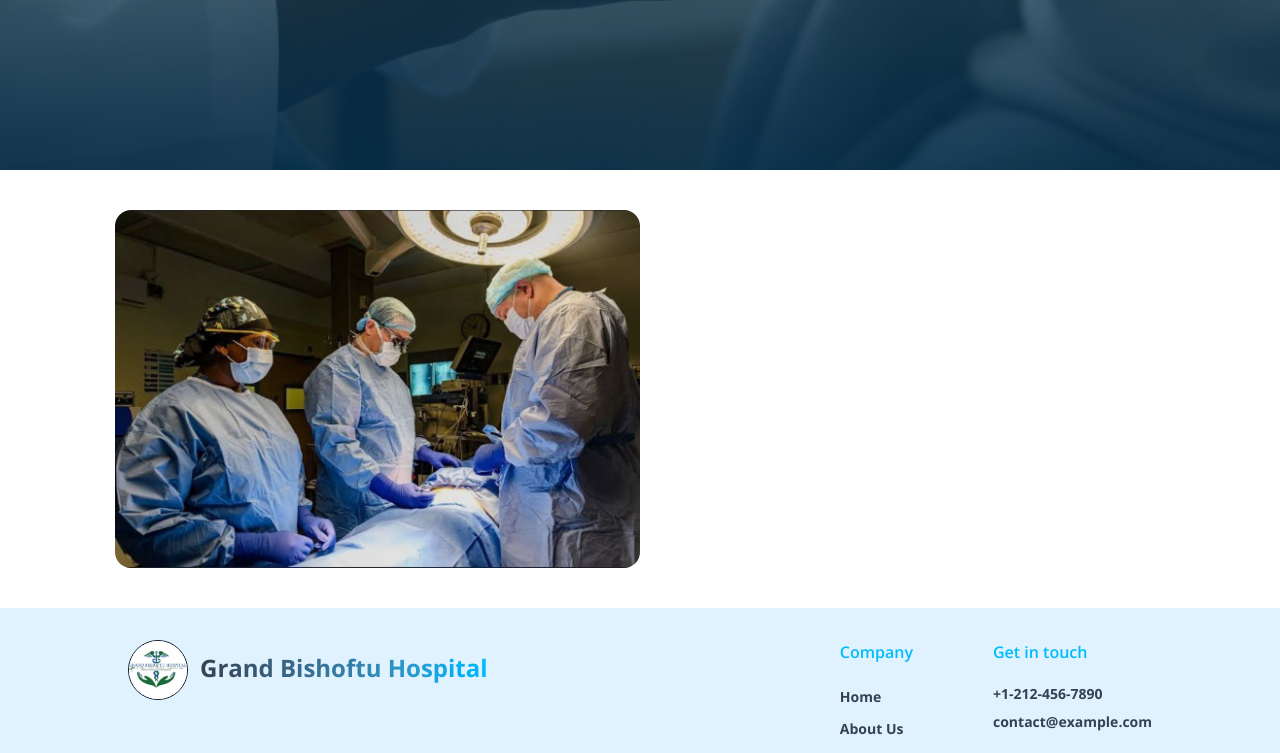
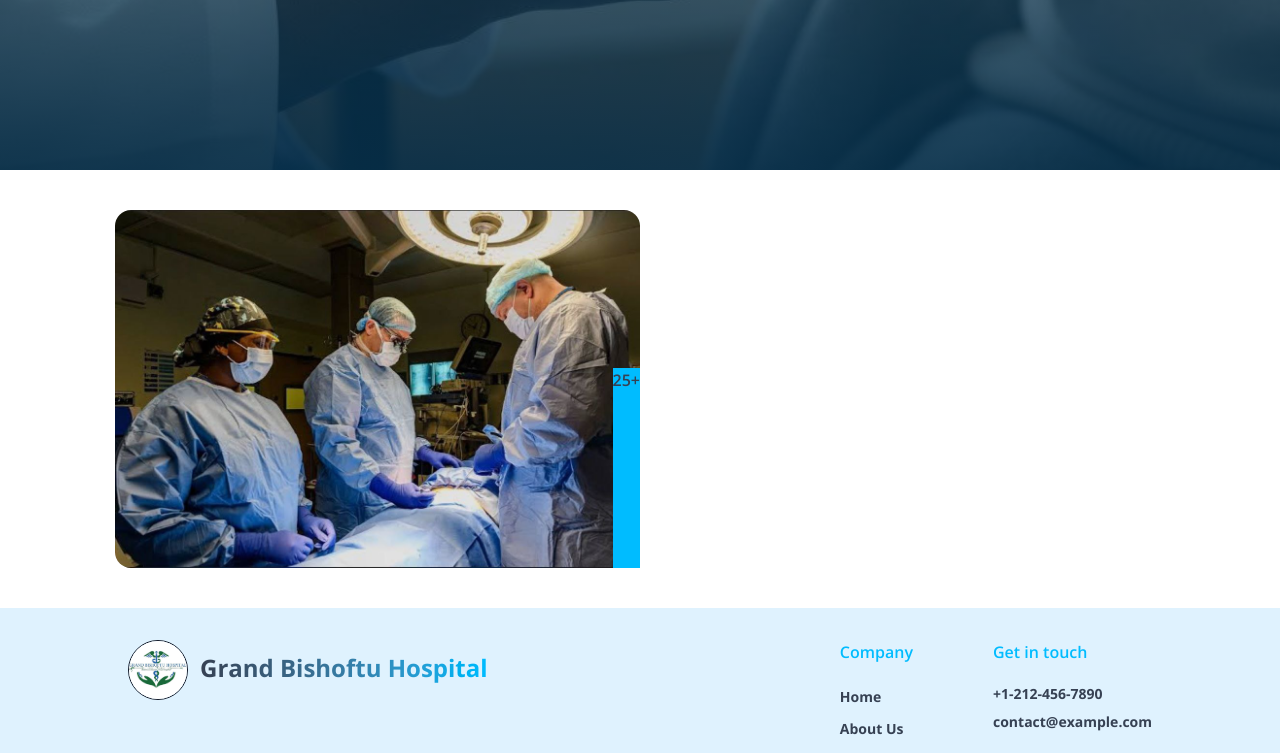
Before and after one commit to Tsedniya/Grand_Bishoftu_Hospital, a React (Vite) app in the folder myapp/: page / in a window 1280 px wide. Shown: the part 630-1383 px from the top of the page. Built offline with nearby package versions, Linux system fonts and the light colour scheme.

Commit message:
frontend:homeone

```diff
--- a/myapp/src/components/Homeone.jsx
+++ b/myapp/src/components/Homeone.jsx
@@ -5,8 +5,11 @@ const Homeone = () => {
   return (
     <div className='px-4 sm:px-[5vw] md:px-[7vw] lg:px-[9vw] my-10 ' >
         {/*Left*/}
-        <div className='w-full sm:w-1/2 flex items-center justify-center py-10 sm:py-0'>
-           <img className='rounded-2xl transition-transform duration-300 hover:scale-90' src={opration} alt=""/>
+        <div className='relative w-full sm:w-1/2 flex items-center justify-center py-10 sm:py-0'>
+           <img className='rounded-2xl' src={opration} alt=""/>
+           <div className='absolute right-0 bottom-0 bg-sky-400 z-50 h-50 text-gray-700 font-semibold'>
+             <p>25+</p>
+           </div>
         </div>
 
 
```
